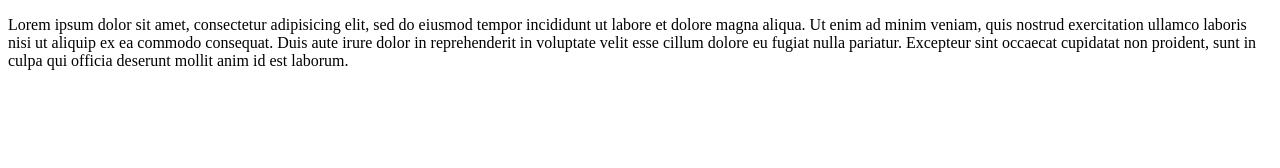
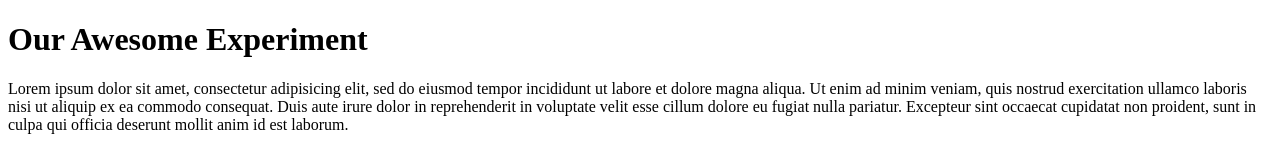
Before and after one commit to LeftyDark/art101, a plain HTML site: page lab2/index.html in a window 1280 px wide. Drawn offline with Linux system fonts and the light colour scheme.

Commit message:
Update index.html

```diff
--- a/lab2/index.html
+++ b/lab2/index.html
@@ -6,6 +6,7 @@
 	<link rel="stylesheet" type="text/css" href="css/lab.css">
 </head>
 <body>
+<h1>Our Awesome Experiment</h1>
 <p>Lorem ipsum dolor sit amet, consectetur adipisicing elit, sed do eiusmod tempor incididunt ut labore et dolore magna aliqua. Ut enim ad minim veniam, quis nostrud exercitation ullamco laboris nisi ut aliquip ex ea commodo consequat. Duis aute irure dolor in reprehenderit in voluptate velit esse cillum dolore eu fugiat nulla pariatur. Excepteur sint occaecat cupidatat non proident, sunt in culpa qui officia deserunt mollit anim id est laborum.</p>
 </body>
 </html>
```
